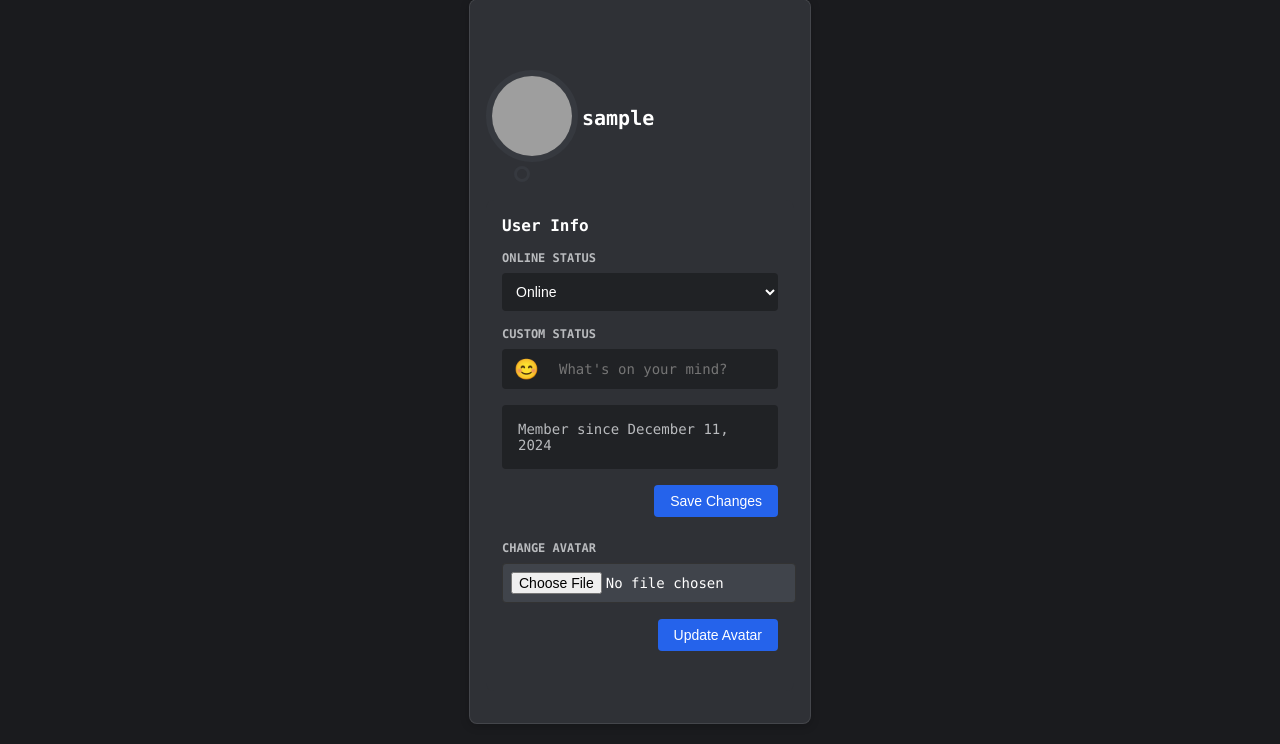
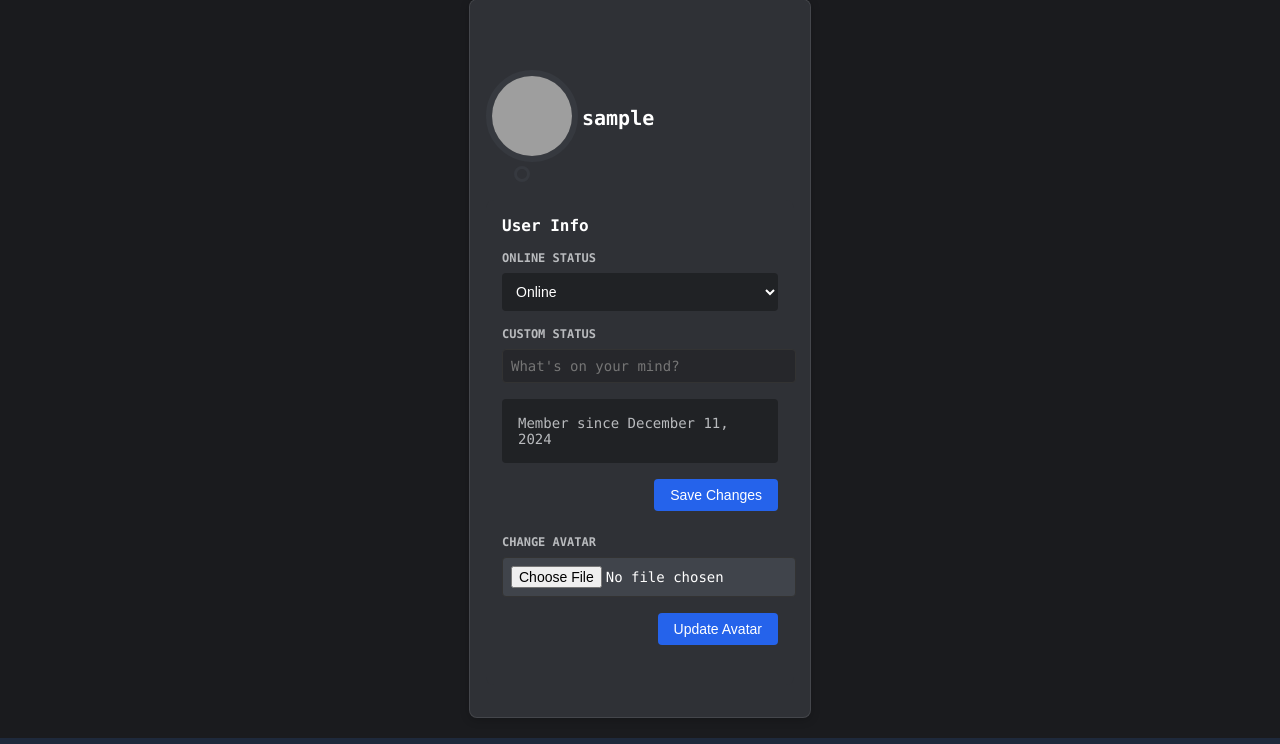
Before and after one commit to Emiyo/Siltr-Chat, a Flask app: page /profile in a window 1280 px wide. Shown: the part 873-1617 px from the top of the page. Run offline with Flask 3, Linux system fonts and the light colour scheme; the visitor is signed in with stand-in values (Sample User, id 1); data that the repository does not hold is empty; grey boxes are pictures that could not be loaded.

Commit message:
Agent query: I've removed the emoji implementation and simplified the status feature. Should we proceed with implementing profile themes and customization (the next step)?
Remove emoji picker from profile status input.

```diff
--- a/static/css/profile.css
+++ b/static/css/profile.css
@@ -196,71 +196,3 @@ input[type="file"] {
         padding-top: 120px;
     }
 }
-/* Emoji Picker and Status Input Styles */
-.status-input-group {
-    display: flex;
-    align-items: center;
-    gap: 8px;
-    position: relative;
-    background-color: #202225;
-    border-radius: 4px;
-    padding: 4px 8px;
-}
-
-.emoji-button {
-    cursor: pointer;
-    padding: 4px;
-    border-radius: 4px;
-    transition: background-color 0.2s;
-    font-size: 20px;
-}
-
-.emoji-button:hover {
-    background-color: #40444b;
-}
-
-.emoji-picker {
-    position: absolute;
-    top: 100%;
-    left: 0;
-    background-color: #2f3136;
-    border: 1px solid #202225;
-    border-radius: 4px;
-    padding: 8px;
-    margin-top: 4px;
-    z-index: 1000;
-    box-shadow: 0 4px 15px rgba(0, 0, 0, 0.2);
-}
-
-.emoji-list {
-    display: grid;
-    grid-template-columns: repeat(5, 1fr);
-    gap: 8px;
-}
-
-.emoji-option {
-    cursor: pointer;
-    padding: 8px;
-    border-radius: 4px;
-    transition: background-color 0.2s;
-    text-align: center;
-    font-size: 20px;
-}
-
-.emoji-option:hover {
-    background-color: #40444b;
-}
-
-.status-input-group .form-control {
-    background-color: transparent;
-    border: none;
-    color: #ffffff;
-    flex-grow: 1;
-    margin: 0;
-    padding: 8px;
-}
-
-.status-input-group .form-control:focus {
-    outline: none;
-    background-color: transparent;
-}
--- a/templates/profile.html
+++ b/templates/profile.html
@@ -34,28 +34,8 @@
 
                 <div class="form-group">
                     <label for="status">Custom Status</label>
-                    <div class="status-input-group">
-                        <div class="emoji-button" id="emojiButton">
-                            <span id="selectedEmoji">{{ current_user.status_emoji or '😊' }}</span>
-                        </div>
-                        <input type="text" id="status" name="status" value="{{ current_user.status or '' }}"
-                               maxlength="128" placeholder="What's on your mind?" class="form-control">
-                        <input type="hidden" id="statusEmoji" name="status_emoji" value="{{ current_user.status_emoji or '' }}">
-                    </div>
-                    <div id="emojiPicker" class="emoji-picker" style="display: none;">
-                        <div class="emoji-list">
-                            <span class="emoji-option" data-emoji="😊">😊</span>
-                            <span class="emoji-option" data-emoji="👋">👋</span>
-                            <span class="emoji-option" data-emoji="💻">💻</span>
-                            <span class="emoji-option" data-emoji="🎮">🎮</span>
-                            <span class="emoji-option" data-emoji="🎵">🎵</span>
-                            <span class="emoji-option" data-emoji="🎨">🎨</span>
-                            <span class="emoji-option" data-emoji="📚">📚</span>
-                            <span class="emoji-option" data-emoji="✨">✨</span>
-                            <span class="emoji-option" data-emoji="🌟">🌟</span>
-                            <span class="emoji-option" data-emoji="💭">💭</span>
-                        </div>
-                    </div>
+                    <input type="text" id="status" name="status" value="{{ current_user.status or '' }}"
+                           maxlength="128" placeholder="What's on your mind?" class="form-control">
                 </div>
 
                 <div class="profile-info">
```
Also changed, not shown: static/js/profile.js (+1 -55 lines).
